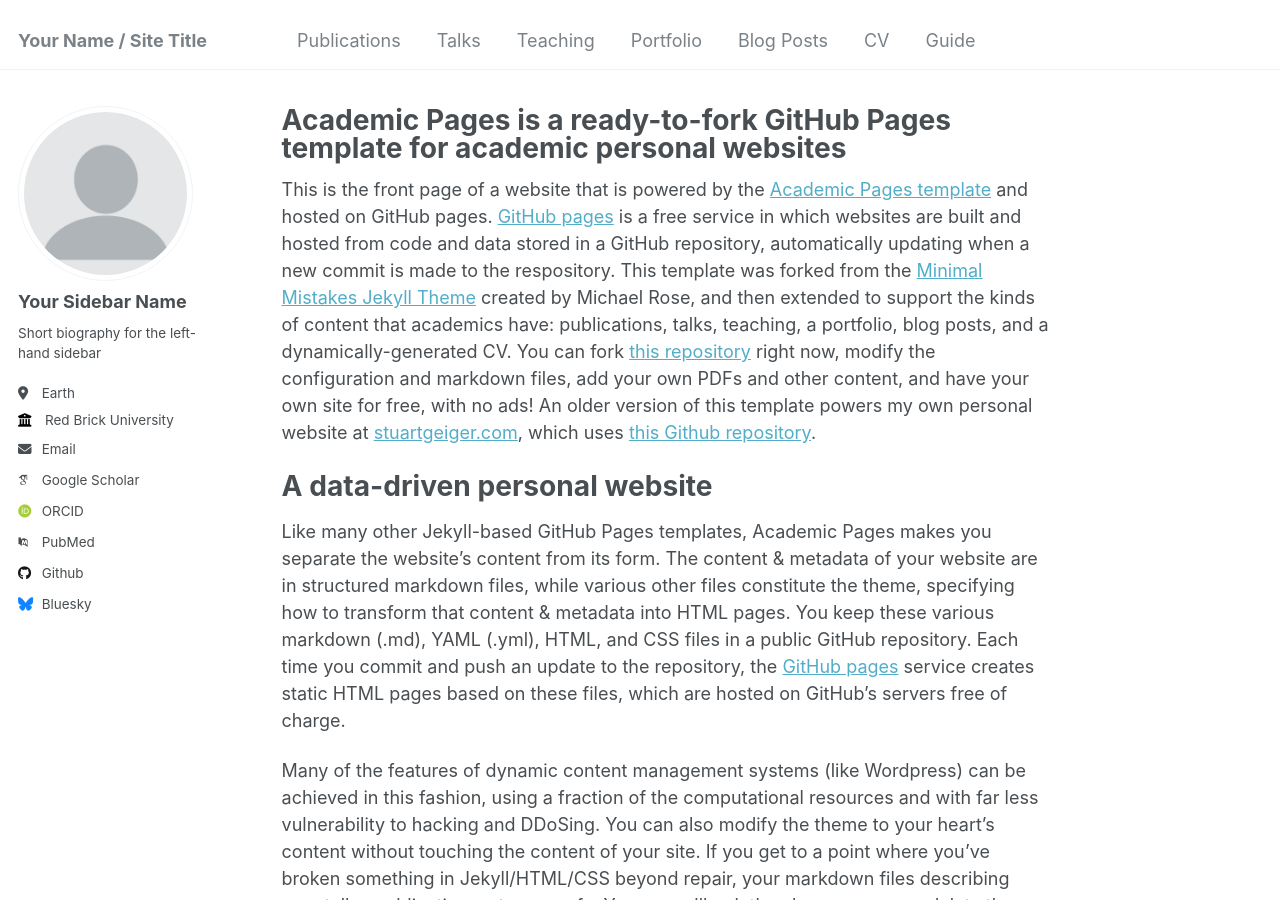
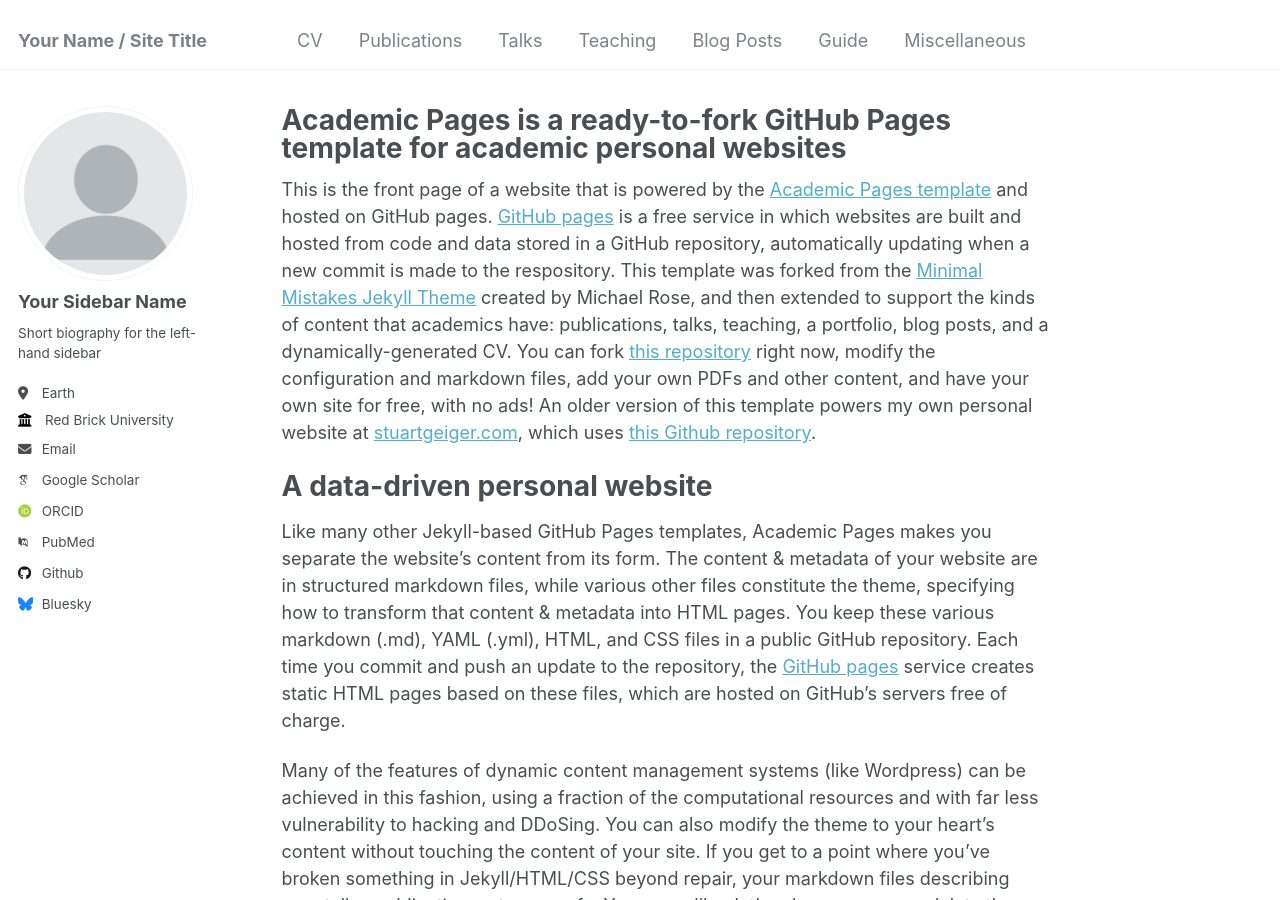
Before and after one commit to zhc515/zhc515.github.io, a Jekyll site: the page built from _pages/about.md, in a window 1280 px wide and 900 px high. Built offline with Jekyll 4.4.1, drawn with Linux system fonts in a browser that asks for light colours; some web fonts are replaced.

Commit message:
Update navigation.yml

```diff
--- a/_data/navigation.yml
+++ b/_data/navigation.yml
@@ -5,6 +5,9 @@
 # prevent it from being included in the site.
 
 main:
+  - title: "CV"
+    url: /cv/
+
   - title: "Publications"
     url: /publications/
 
@@ -14,14 +17,11 @@ main:
   - title: "Teaching"
     url: /teaching/
 
-  - title: "Portfolio"
-    url: /portfolio/
-
   - title: "Blog Posts"
     url: /year-archive/
 
-  - title: "CV"
-    url: /cv/
-
   - title: "Guide"
     url: /markdown/
+
+  - title: "Miscellaneous"
+    url: /miscellaneous/
```
